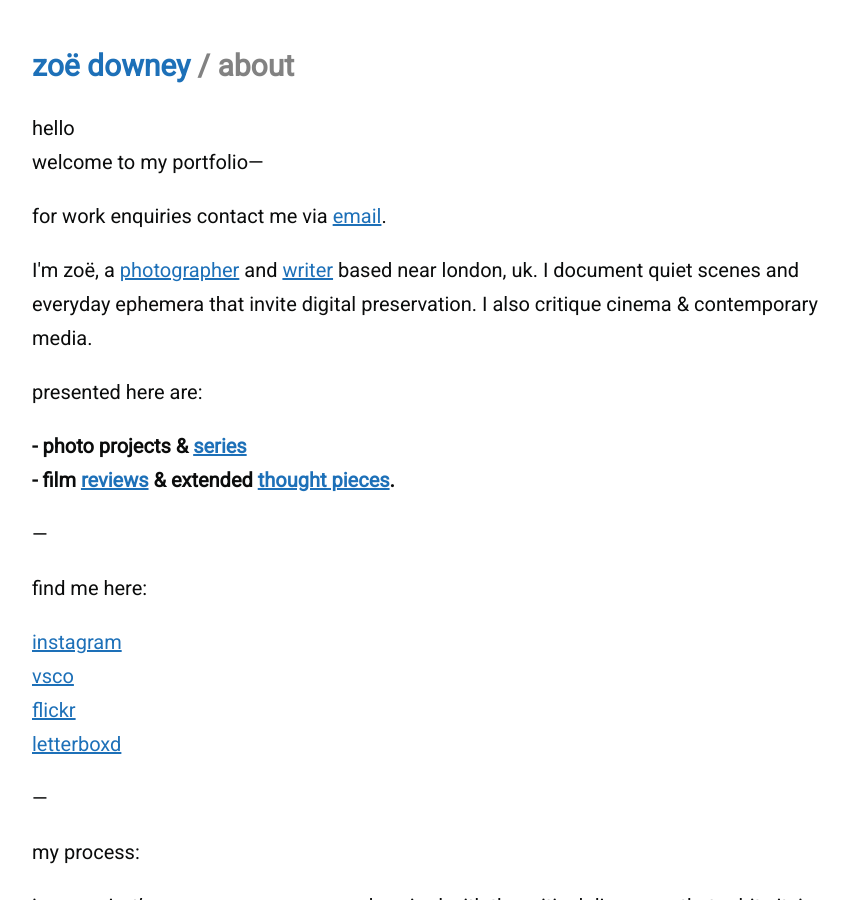
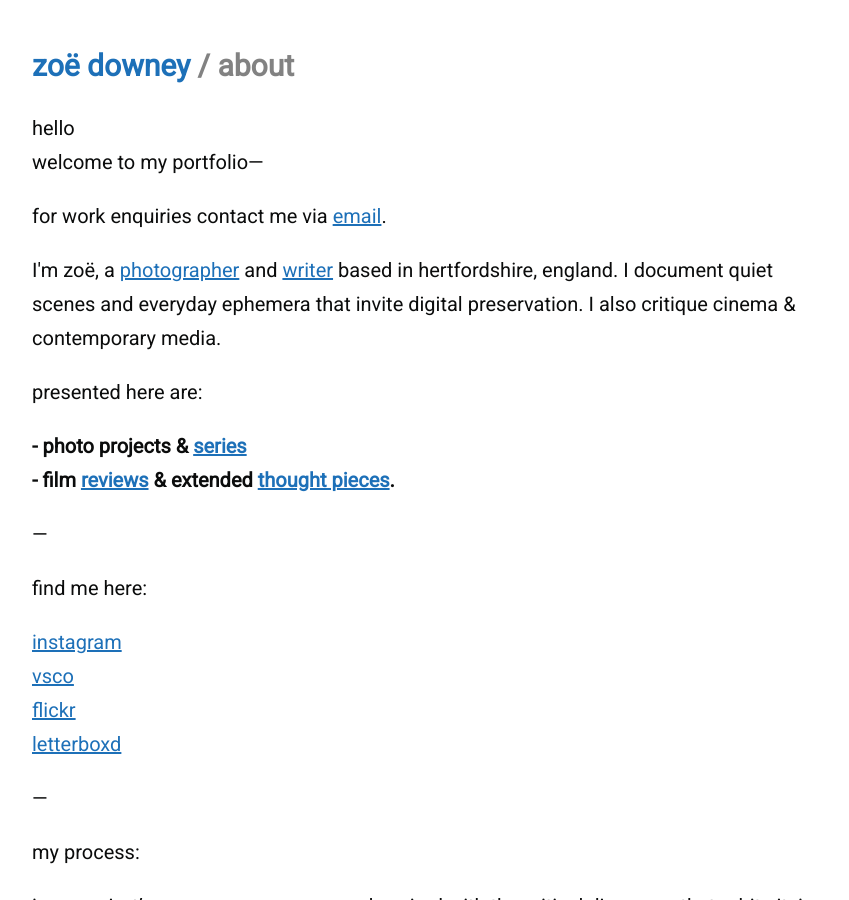
Before and after one commit to zoeurl/zoedowney.github.io, a Jekyll site: the page built from about/index.html, in a window 1280 px wide and 900 px high. Shown: the whole window, without its empty margins (208-1057 px from the left). Built offline with Jekyll 4.4.1, drawn with Linux system fonts in a browser that asks for light colours.

Commit message:
Update index.html

```diff
--- a/about/index.html
+++ b/about/index.html
@@ -9,7 +9,7 @@
 </p>
 for work enquiries contact me via <a href="mailto:{{site.email}}">email</a>.
 </p>
-I'm zoë, a <a href="https://www.zoedowney.com/photography/">photographer</a> and <a href="https://www.zoedowney.com/writing/">writer</a> based near london, uk. I document quiet scenes and everyday ephemera that invite digital preservation. I also critique cinema & contemporary media.
+I'm zoë, a <a href="https://www.zoedowney.com/photography/">photographer</a> and <a href="https://www.zoedowney.com/writing/">writer</a> based in hertfordshire, england. I document quiet scenes and everyday ephemera that invite digital preservation. I also critique cinema & contemporary media.
 </p>
 presented here are:
 </p>
```
